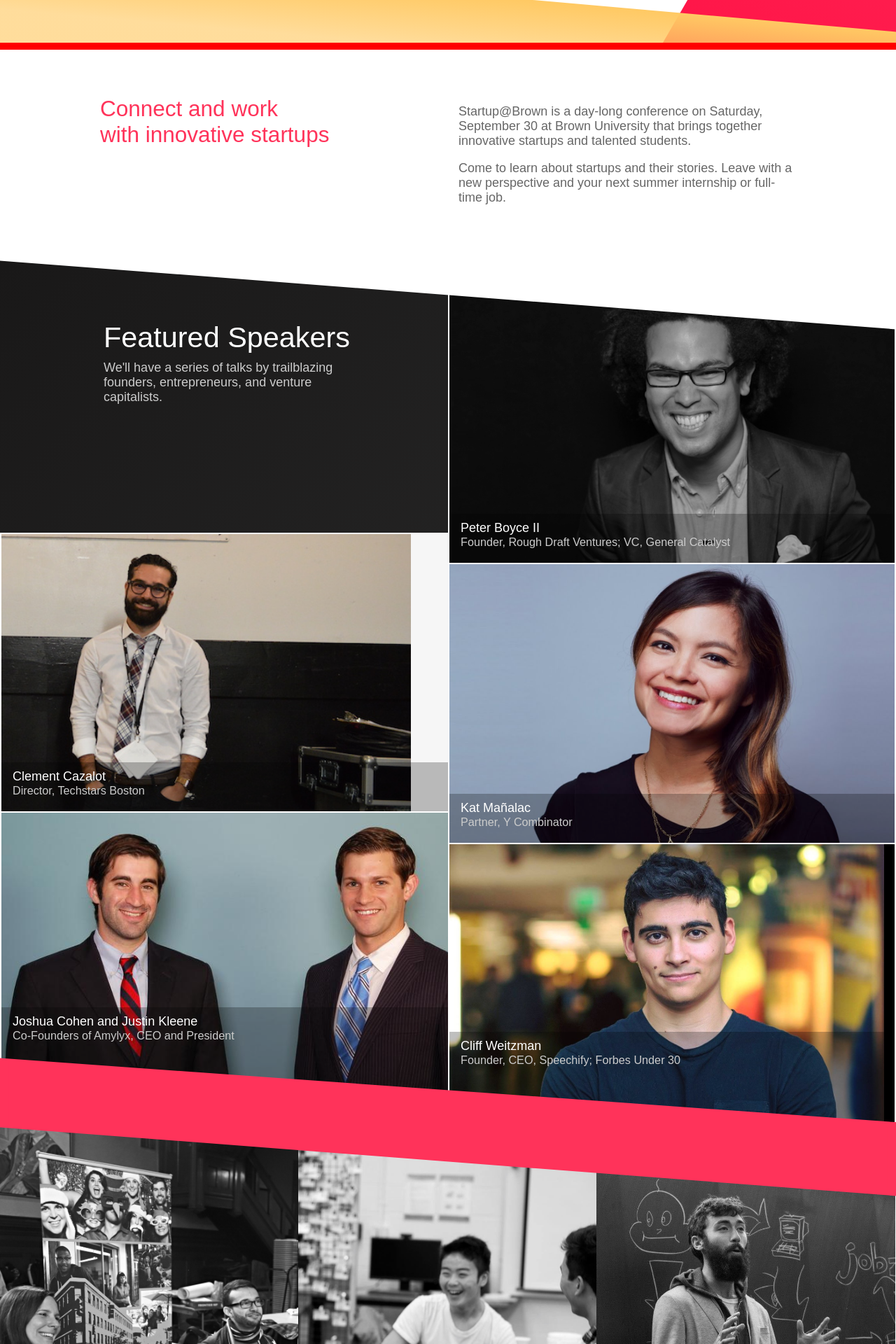
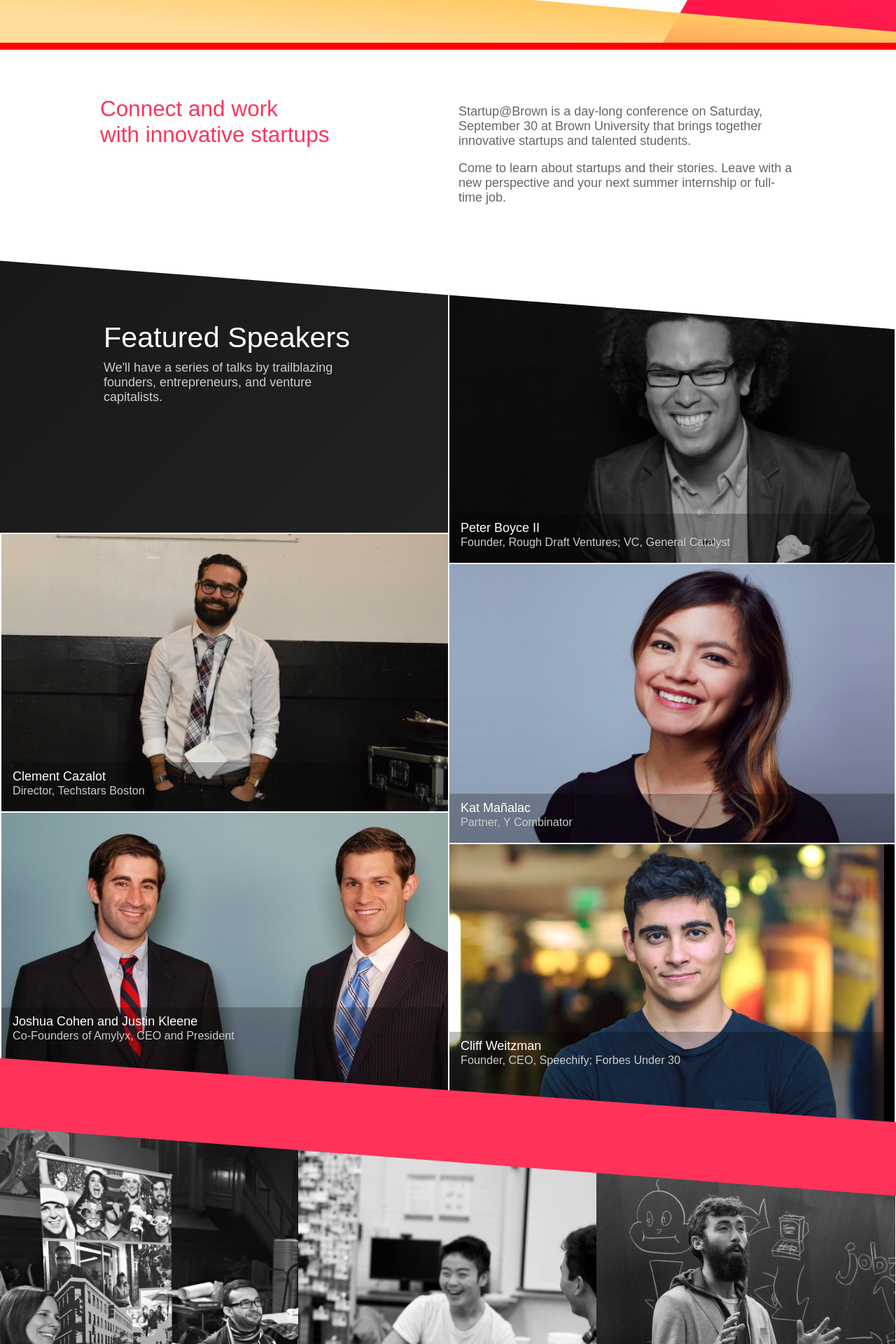
Before and after one commit to hackatbrown/2016.startupatbrown.org, a Jekyll site: the page built from index.html, in a window 1280 px wide. Shown: the part 729-2649 px from the top of the page at 70% size. Built offline with Jekyll 4.4.1, drawn with Linux system fonts in a browser that asks for light colours; nearby versions of some CDN libraries.

Commit message:
clement left

```diff
--- a/css/pages/index.scss
+++ b/css/pages/index.scss
@@ -574,16 +574,16 @@
 }
 
 #clement {
-  @media (min-width: $screen-sm-max) {
-    margin-top: -45px;
-    background-position: -500px 0px;
-  }
-
   background-color: #F6F6F6 !important;
 
   background: url("../../img/speakers/clement2.jpg") no-repeat;
   //background-size: auto 430px !important;
   background-position: -250px 0px;
+
+  @media (min-width: $screen-sm-max) {
+    margin-top: -45px;
+    background-position: -400px 0px;
+  }
 }
 
 #matt .speaker-label, #jason .speaker-label {
```
